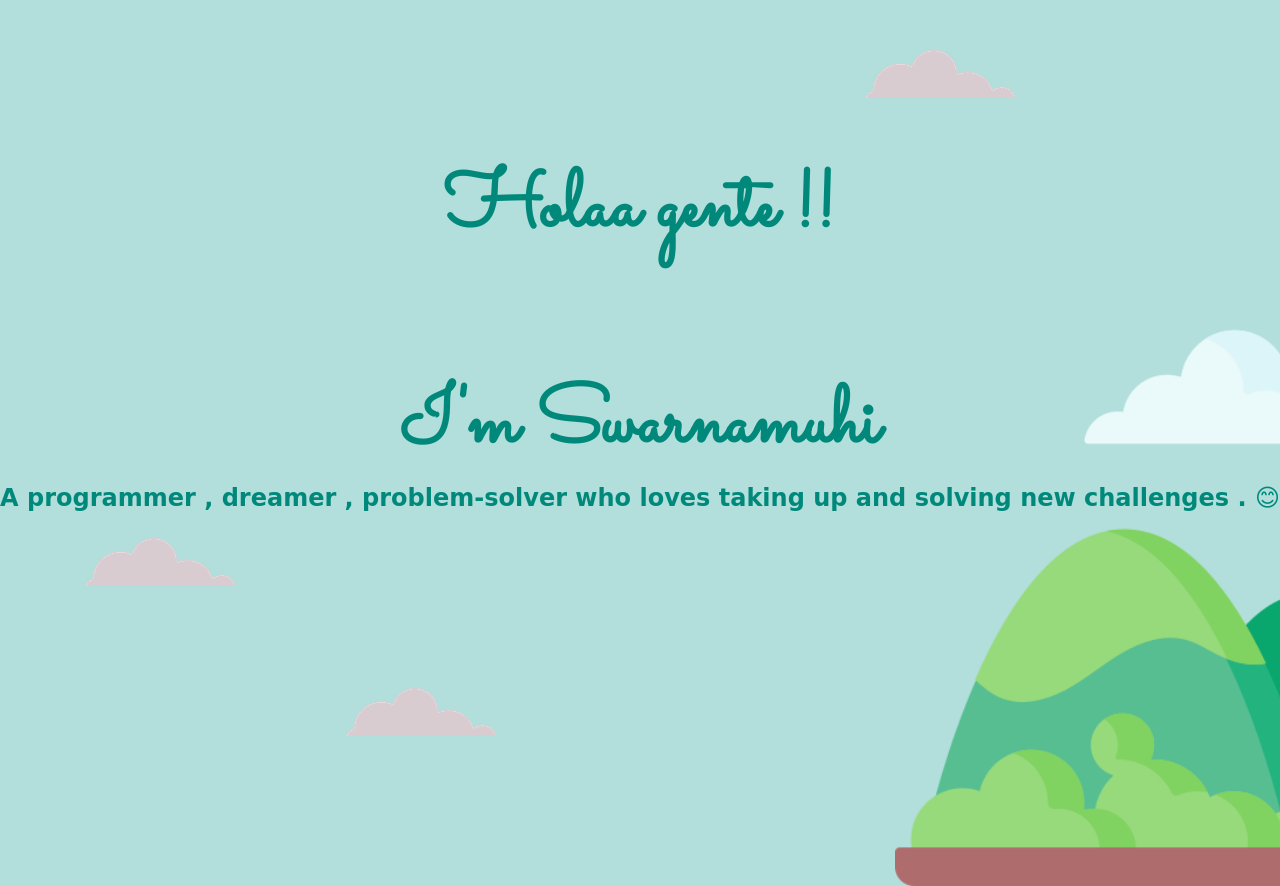
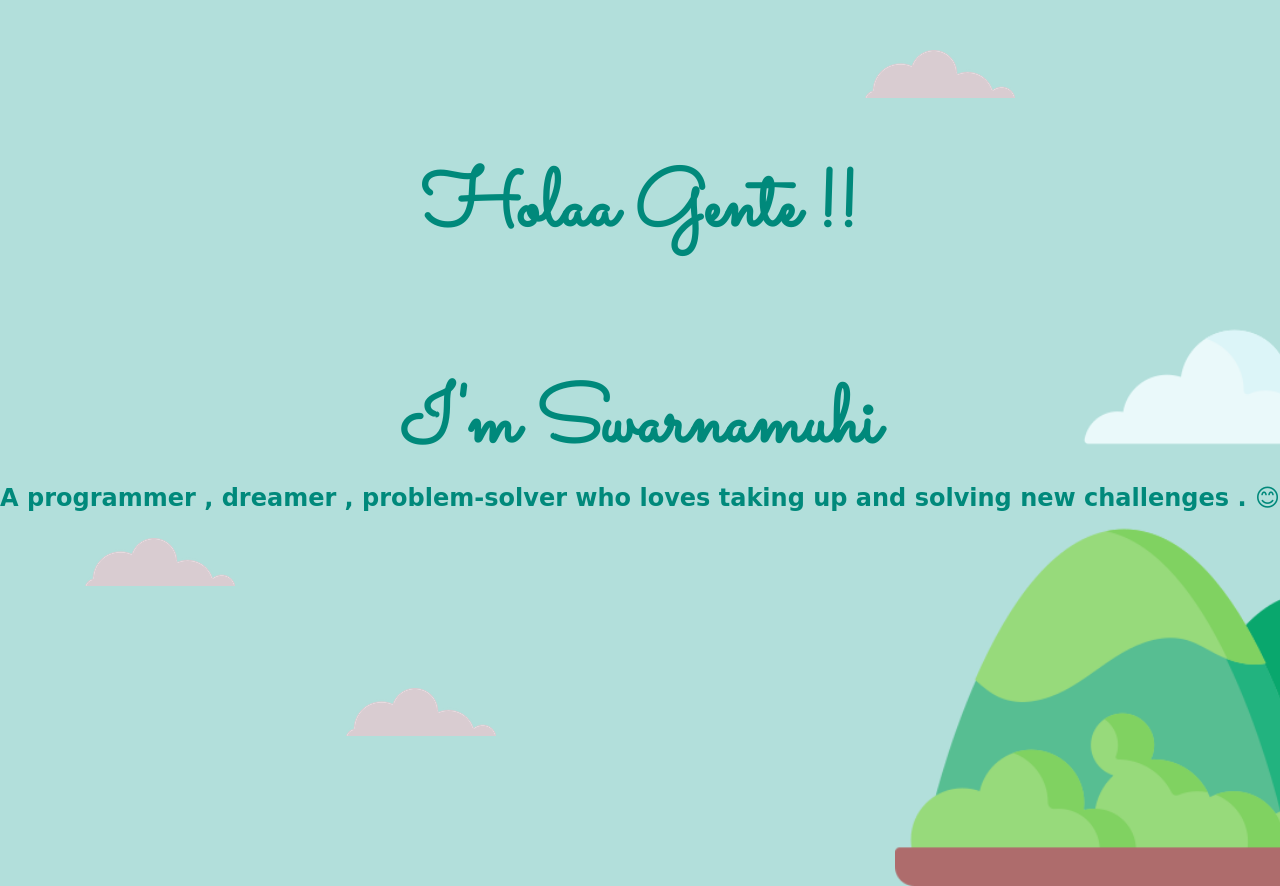
Before and after one commit to voldemort18/Website, a plain HTML site: page index.html in a window 1280 px wide. Shown: the top 886 px of the page. Drawn offline with Linux system fonts and the light colour scheme; a web font is replaced by a local one.

Commit message:
Update index.html

```diff
--- a/index.html
+++ b/index.html
@@ -12,7 +12,7 @@
 <body>
   <div class="top">
     <img class="cloud1" src="images\CSS - My Site Images\cloud.png" alt="cloud image">
-    <h1>Holaa gente !! </h1>
+    <h1>Holaa Gente !! </h1>
     <h1>I'm Swarnamuhi</h1>
     <h3 class="lotus">A programmer , dreamer , problem-solver who loves taking up and solving new challenges . 😊</h3>
     <img class="cloud4" src="images\CSS - My Site Images\cloud.png" alt="cloud image">
```
